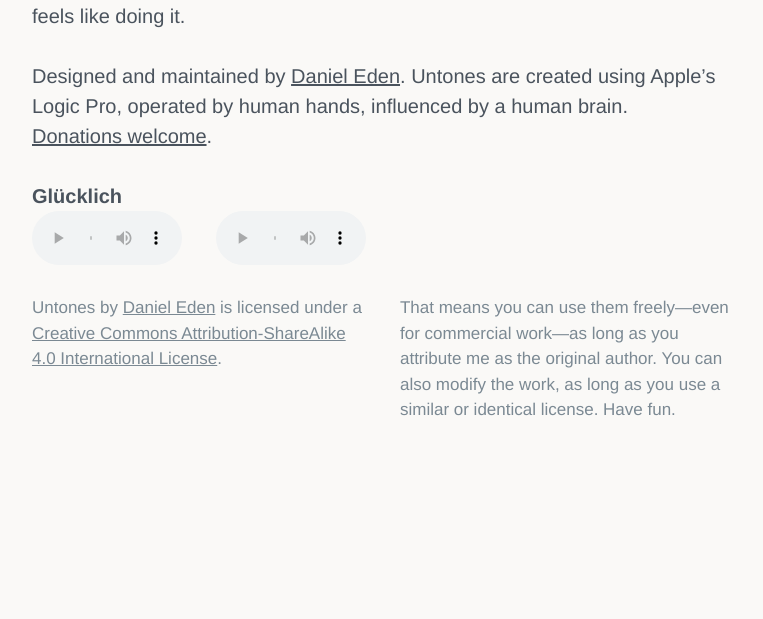
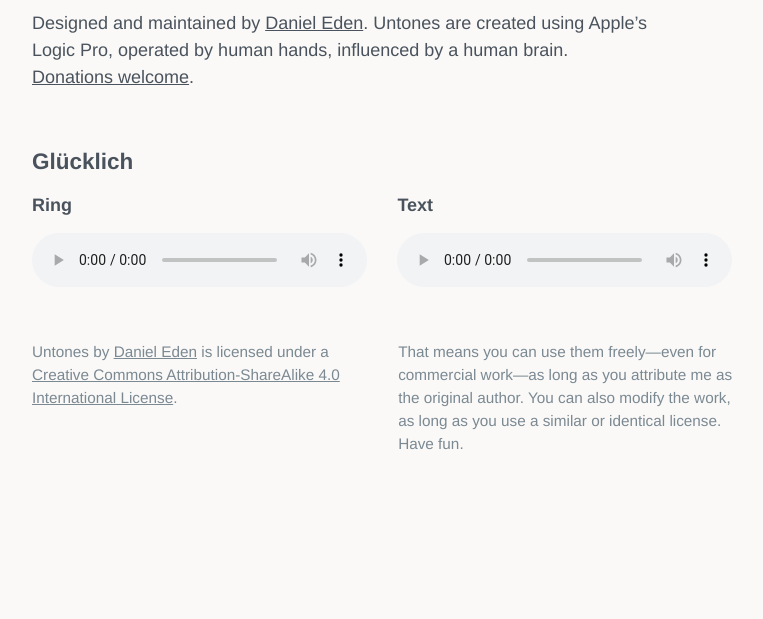
Before and after one commit to daneden/Untones, a plain HTML site: page index.html in a window 1280 px wide. Shown: the part 181-800 px from the top of the page, without its empty margins (258-1021 px from the left). Drawn offline with Linux system fonts and the light colour scheme.

Commit message:
Add fallback formats, CNAME, and some minor changes

```diff
--- a/index.html
+++ b/index.html
@@ -22,19 +22,27 @@
     <p><strong>Untones</strong> are occasional, delightful ringtones for your mobile devices (or whatever application you so desire), served in pairs, as often as the author feels like doing&nbsp;it.</p>
     <p>Designed and maintained by <a href="//daneden.me">Daniel&nbsp;Eden</a>. Untones are created using Apple&rsquo;s Logic&nbsp;Pro, operated by human hands, influenced by a human brain. <a href="mailto:dan.eden@me.com?cc=cash@square.com&subject=%242.99&body=Thanks%20for%20creating%20Untones%21%20Have%20a%20coffee%20on%20me.">Donations&nbsp;welcome</a>.</p>
 
-    <div class="grid">
-      <article class="grid__col--1-of-2 o--p--s">
-        <h3>Glücklich</h3>
-        <div class="grid">
-          <audio class="tone--ring grid__col--1-of-2" controls="true" loop="true">
+    <article class="grid__col--1-of-2 o--p--s">
+      <h2>Glücklich</h2>
+      <div class="grid">
+        <div class="grid__col--1-of-2">
+          <h3>Ring</h3>
+          <audio class="tone--ring" controls="true" loop="true">
             <source src="tones/Glücklich/Glücklich%20Ring.m4r" type="audio/mp4" />
-          </audio>
-          <audio class="tone--text grid__col--1-of-2" controls="true">
-            <source src="tones/Glücklich/Glücklich%20Text.m4r" type="audio/mp4" />
+            <source src="tones/Glücklich/Glücklich%20Ring.mp3" type="audio/mp3" />
+            <source src="tones/Glücklich/Glücklich%20Ring.ogg" type="audio/ogg" />
           </audio>
         </div>
-      </article>
-    </div>
+        <div class="grid__col--1-of-2">
+          <h3>Text</h3>
+          <audio class="tone--text" controls="true">
+            <source src="tones/Glücklich/Glücklich%20Text.m4r" type="audio/mp4" />
+            <source src="tones/Glücklich/Glücklich%20Text.mp3" type="audio/mp3" />
+            <source src="tones/Glücklich/Glücklich%20Text.ogg" type="audio/ogg" />
+          </audio>
+        </div>
+      </div>
+    </article>
   </div>
 </main>
 
--- a/style.css
+++ b/style.css
@@ -35,8 +35,10 @@ img {
 
 /* Set up some vertical rhythm and block-level element helpers */
 p, .p, blockquote, table, form, ul, ol, .img,
-h1, .alpha, h2, .beta, .mega, .ultra {
+h1, .alpha, h2, .beta, .mega, .ultra,
+audio, video {
   display: block;
+  width: 100%;
   margin-bottom: 1.5rem;
 }
 
@@ -63,15 +65,19 @@ h1, .alpha {
   font-size: 1.5rem;
   line-height: 1;
   font-weight: 700;
+  text-transform: uppercase;
 }
 
 h2, .beta {
+  padding-top: 1.5rem;
   font-size: 1.25rem;
   line-height: 1.5;
+  margin-bottom: .75rem;
 }
 
 h3 {
   font-size: 1rem;
+  margin-bottom: .75rem;
 }
 
 .subhead, .meta {
@@ -287,7 +293,7 @@ a {
 
 html {
   background-color: #faf9f7;
-  font: 125%/1.5 franklin-gothic-urw, "Helvetica Neue", Helvetica, Arial, sans-serif;
+  font: 112.5%/1.5 runda, "Helvetica Neue", Helvetica, Arial, sans-serif;
   color: #4a535d;
   -webkit-font-smoothing: antialiased;
 }
```
Also changed, not shown: 7 other files.
